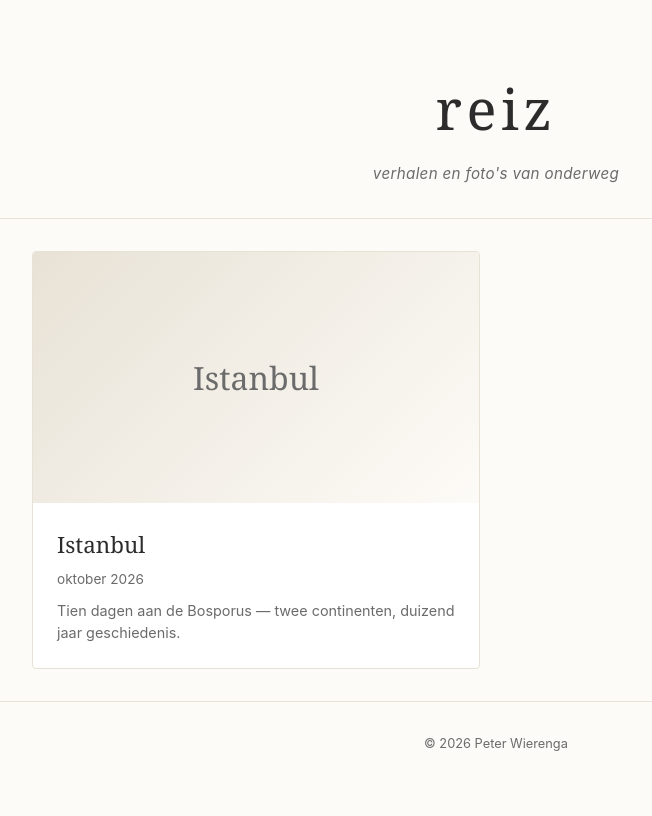
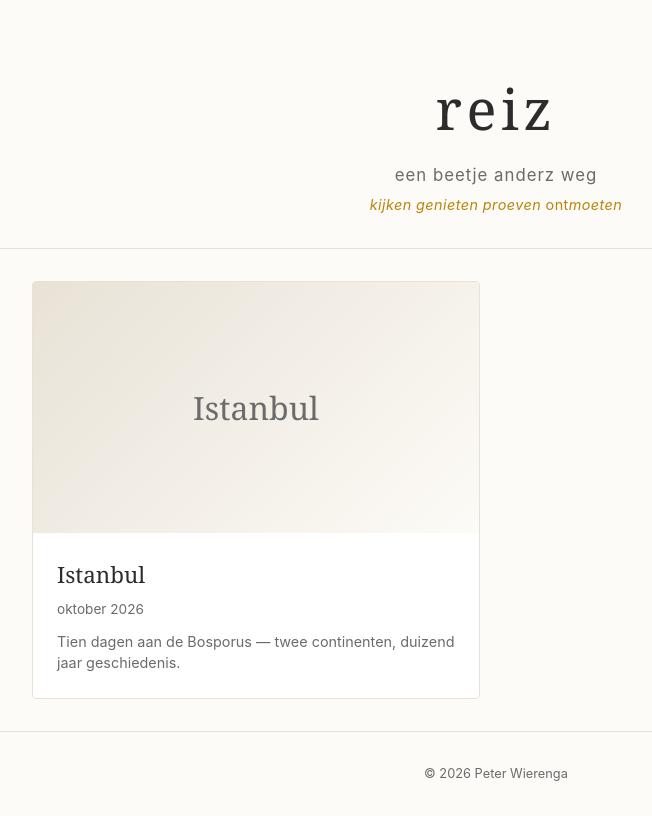
Before and after one commit to OPOPETER/reiz-online, a plain HTML site: page index.html in a window 1280 px wide. Shown: the whole page, without its empty margins (144-796 px from the left). Drawn offline with Linux system fonts and the light colour scheme.

Commit message:
Update branding: reiz — een beetje anderz weg

```diff
--- a/index.html
+++ b/index.html
@@ -3,8 +3,8 @@
 <head>
   <meta charset="UTF-8">
   <meta name="viewport" content="width=device-width, initial-scale=1.0">
-  <title>reiz.online</title>
-  <meta name="description" content="Persoonlijk reisfotoboek — verhalen en foto's van onderweg.">
+  <title>reiz — een beetje anderz weg</title>
+  <meta name="description" content="reiz — een beetje anderz weg. kijken genieten proeven ontmoeten.">
   <style>
     :root {
       --bg: #FDFBF7;
@@ -57,11 +57,22 @@
       margin-bottom: 0.5rem;
     }
 
-    header p {
-      font-size: 0.95rem;
+    header .subtitle-main {
+      font-size: 1.05rem;
       color: var(--text-muted);
+      letter-spacing: 0.06em;
+      margin-bottom: 0.3rem;
+    }
+
+    header .tagline {
+      font-size: 0.9rem;
+      color: var(--accent);
+      letter-spacing: 0.03em;
+      font-style: normal;
+    }
+
+    header .tagline em {
       font-style: italic;
-      letter-spacing: 0.02em;
     }
 
     .trips {
@@ -154,7 +165,8 @@
 <body>
   <header>
     <h1>reiz</h1>
-    <p>verhalen en foto's van onderweg</p>
+    <p class="subtitle-main">een beetje anderz weg</p>
+    <p class="tagline"><em>kijken genieten proeven </em>ont<em>moeten</em></p>
   </header>
 
   <main class="trips">
```
